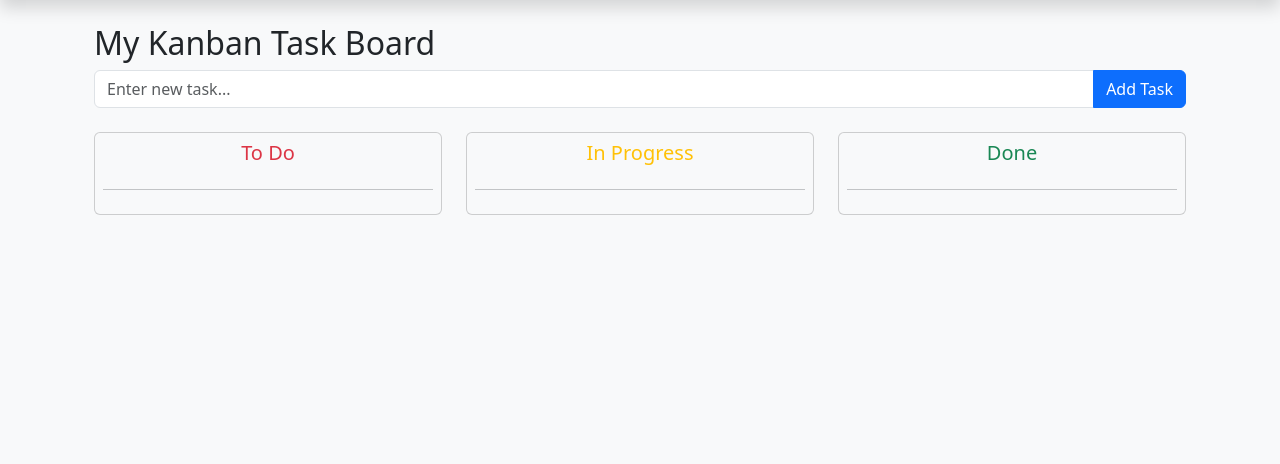
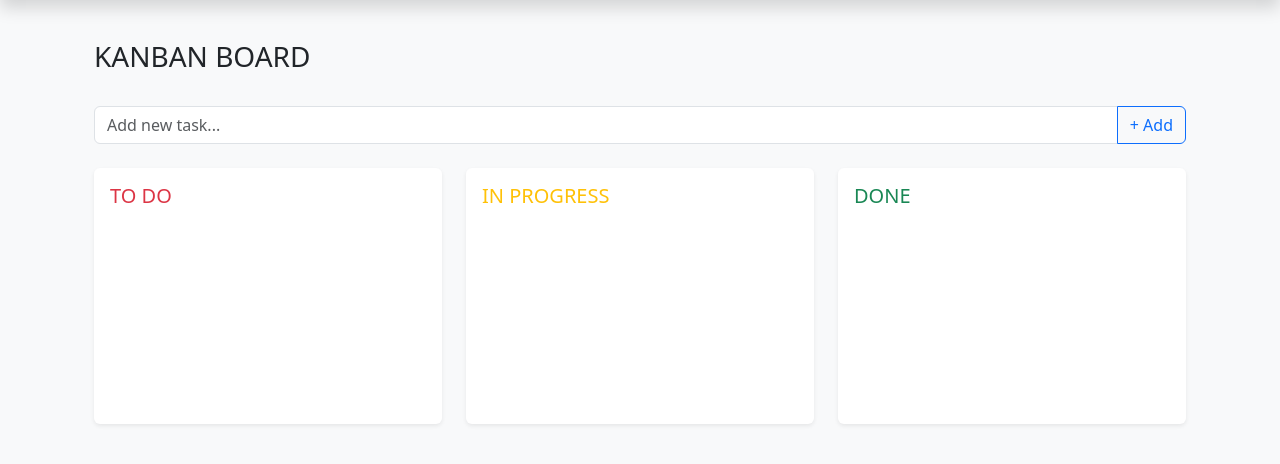
Before and after one commit to bhishmak529-sys/my-task-app, a Flask app: page / in a window 1280 px wide. Shown: the part 56-520 px from the top of the page. Run offline with Flask 3, Linux system fonts and the light colour scheme; the visitor is signed in with stand-in values (Sample User, id 1); data that the repository does not hold is empty.

Commit message:
Update index.html

```diff
--- a/templates/index.html
+++ b/templates/index.html
@@ -1,67 +1,84 @@
 {% extends 'base.html' %}
 
 {% block body %}
-<div class="container mt-4">
-    <h2>My Kanban Task Board</h2>
+<div class="container-fluid pt-3">
+    <div class="d-flex justify-content-between align-items-center mb-4">
+        <h3 class="font-weight-bold text-uppercase">Kanban Board</h3>
+    </div>
 
     <form action="/add" method="POST" class="mb-4">
         <div class="input-group">
-            <input type="text" name="title" class="form-control" placeholder="Enter new task..." required>
-            <button type="submit" class="btn btn-primary">Add Task</button>
+            <input type="text" name="title" class="form-control" placeholder="Add new task..." required>
+            <button type="submit" class="btn btn-outline-primary">+ Add</button>
         </div>
     </form>
 
     <div class="row">
         <div class="col-md-4">
-            <div class="card bg-light p-2">
-                <h5 class="card-title text-center text-danger">To Do</h5>
-                <hr>
-                {% for todo in todos %}
-                    {% if todo.status == 'Todo' %}
-                        <div class="card mb-2 p-2">
-                            <p>{{ todo.title }}</p>
-                            <div class="d-flex justify-content-between">
-                                <a href="/update/{{ todo.id }}/In Progress" class="btn btn-sm btn-warning">Start</a>
-                                <a href="/delete/{{ todo.id }}" class="btn btn-sm btn-danger">Delete</a>
-                            </div>
-                        </div>
-                    {% endif %}
-                {% endfor %}
+            <div class="card bg-white shadow-sm border-0 rounded-lg">
+                <div class="card-body p-2">
+                    <h5 class="card-title text-danger text-uppercase font-weight-bold p-2 mb-0">To Do</h5>
+                    <div class="column_tasks p-2" style="min-height: 200px;">
+                        {% for todo in todos %}
+                            {% if todo.status == 'Todo' %}
+                                <div class="card mb-2 shadow-sm border rounded-lg task-card">
+                                    <div class="card-body p-3">
+                                        <p class="mb-2 font-weight-bold">{{ todo.title }}</p>
+                                        <div class="d-flex justify-content-between">
+                                            <a href="/update/{{ todo.id }}/In Progress" class="btn btn-sm btn-outline-warning">Start</a>
+                                            <a href="/delete/{{ todo.id }}" class="btn btn-sm btn-outline-danger">Delete</a>
+                                        </div>
+                                    </div>
+                                </div>
+                            {% endif %}
+                        {% endfor %}
+                    </div>
+                </div>
             </div>
         </div>
 
         <div class="col-md-4">
-            <div class="card bg-light p-2">
-                <h5 class="card-title text-center text-warning">In Progress</h5>
-                <hr>
-                {% for todo in todos %}
-                    {% if todo.status == 'In Progress' %}
-                        <div class="card mb-2 p-2">
-                            <p>{{ todo.title }}</p>
-                            <div class="d-flex justify-content-between">
-                                <a href="/update/{{ todo.id }}/Done" class="btn btn-sm btn-success">Complete</a>
-                                <a href="/delete/{{ todo.id }}" class="btn btn-sm btn-danger">Delete</a>
-                            </div>
-                        </div>
-                    {% endif %}
-                {% endfor %}
+            <div class="card bg-white shadow-sm border-0 rounded-lg">
+                <div class="card-body p-2">
+                    <h5 class="card-title text-warning text-uppercase font-weight-bold p-2 mb-0">In Progress</h5>
+                    <div class="column_tasks p-2" style="min-height: 200px;">
+                        {% for todo in todos %}
+                            {% if todo.status == 'In Progress' %}
+                                <div class="card mb-2 shadow-sm border rounded-lg task-card">
+                                    <div class="card-body p-3">
+                                        <p class="mb-2 font-weight-bold">{{ todo.title }}</p>
+                                        <div class="d-flex justify-content-between">
+                                            <a href="/update/{{ todo.id }}/Done" class="btn btn-sm btn-outline-success">Complete</a>
+                                            <a href="/delete/{{ todo.id }}" class="btn btn-sm btn-outline-danger">Delete</a>
+                                        </div>
+                                    </div>
+                                </div>
+                            {% endif %}
+                        {% endfor %}
+                    </div>
+                </div>
             </div>
         </div>
 
         <div class="col-md-4">
-            <div class="card bg-light p-2">
-                <h5 class="card-title text-center text-success">Done</h5>
-                <hr>
-                {% for todo in todos %}
-                    {% if todo.status == 'Done' %}
-                        <div class="card mb-2 p-2">
-                            <p style="text-decoration: line-through;">{{ todo.title }}</p>
-                            <div class="text-end">
-                                <a href="/delete/{{ todo.id }}" class="btn btn-sm btn-danger">Delete</a>
-                            </div>
-                        </div>
-                    {% endif %}
-                {% endfor %}
+            <div class="card bg-white shadow-sm border-0 rounded-lg">
+                <div class="card-body p-2">
+                    <h5 class="card-title text-success text-uppercase font-weight-bold p-2 mb-0">Done</h5>
+                    <div class="column_tasks p-2" style="min-height: 200px;">
+                        {% for todo in todos %}
+                            {% if todo.status == 'Done' %}
+                                <div class="card mb-2 shadow-sm border rounded-lg task-card">
+                                    <div class="card-body p-3">
+                                        <p class="mb-2 font-weight-bold" style="text-decoration: line-through; color: #6c757d;">{{ todo.title }}</p>
+                                        <div class="text-end">
+                                            <a href="/delete/{{ todo.id }}" class="btn btn-sm btn-outline-danger">Delete</a>
+                                        </div>
+                                    </div>
+                                </div>
+                            {% endif %}
+                        {% endfor %}
+                    </div>
+                </div>
             </div>
         </div>
     </div>
```
